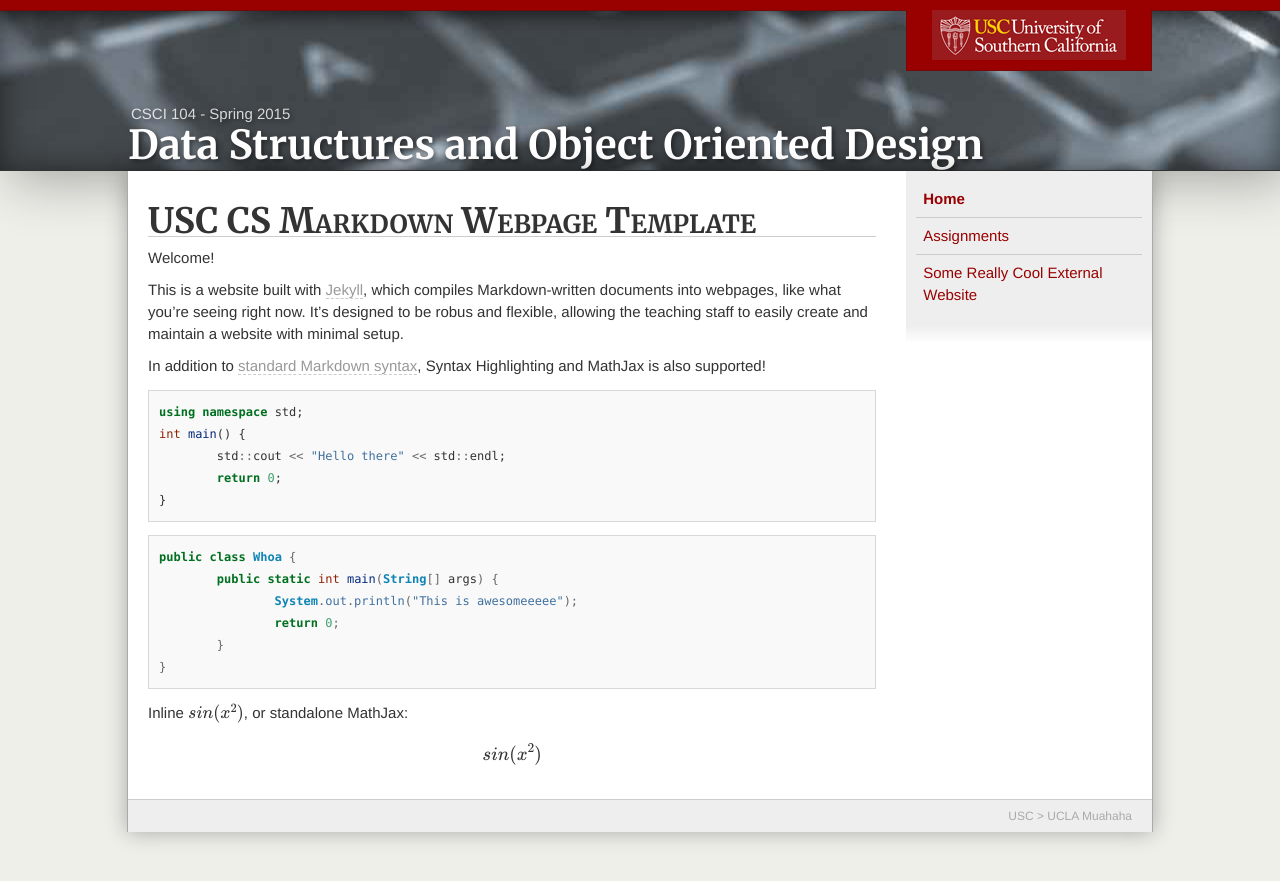
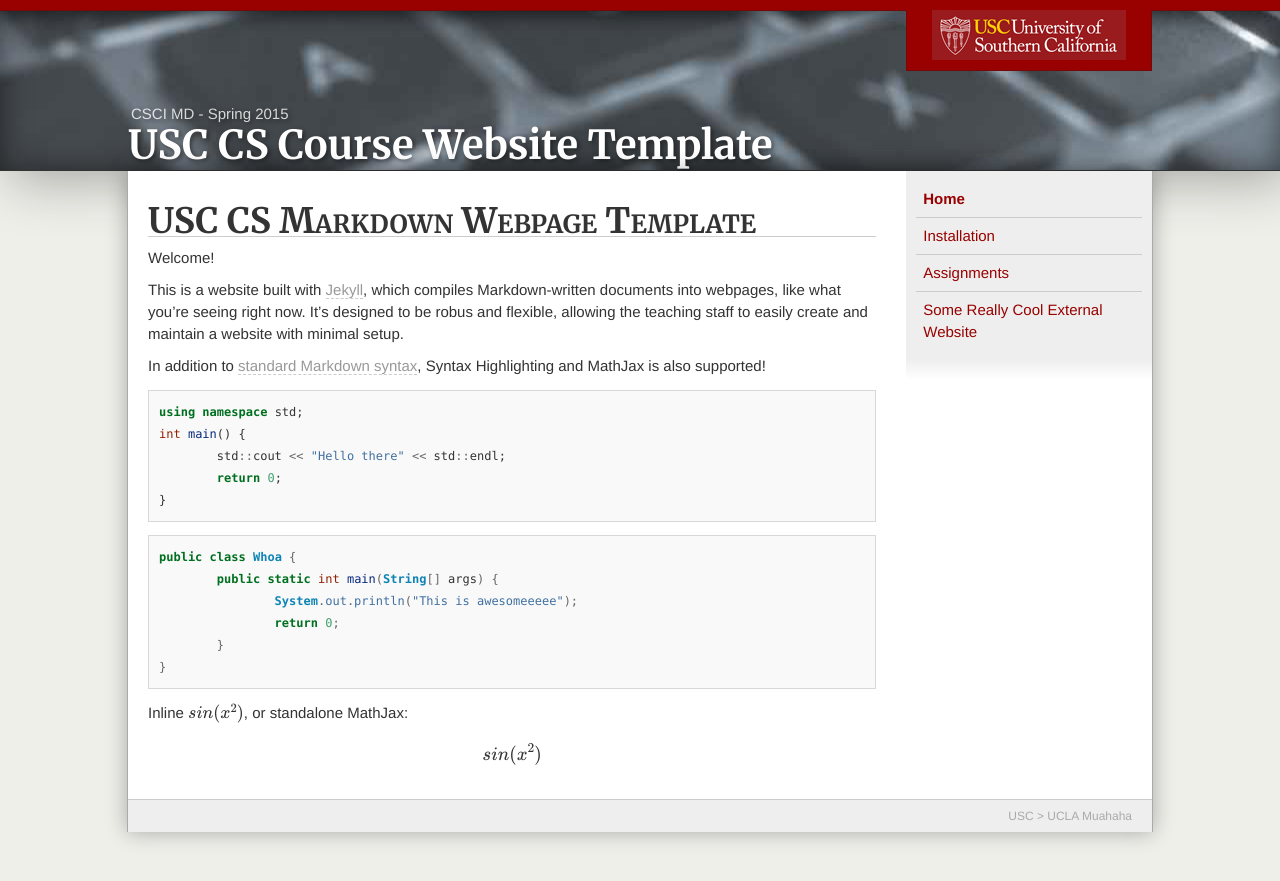
Before and after one commit to usc-cs/md_template, a Jekyll site: the page built from index.md, in a window 1280 px wide. Shown: the top 881 px of the page. Built offline with Jekyll 4.4.1, drawn with Linux system fonts in a browser that asks for light colours; nearby versions of some CDN libraries; some web fonts are replaced; Markdown is read by kramdown in place of the engine named in the settings; formulas are drawn with MathJax 3.

Commit message:
Installation guide

```diff
--- a/_data/main.yml
+++ b/_data/main.yml
@@ -1,4 +1,4 @@
-course_name: 'Data Structures and Object Oriented Design'
-course_code: 'CSCI 104'
+course_name: 'USC CS Course Website Template'
+course_code: 'CSCI MD'
 course_sem: 'Spring 2015'
 footer_notice: 'USC > UCLA Muahaha'
--- a/_data/pages.yml
+++ b/_data/pages.yml
@@ -1,4 +1,5 @@
 index: 'Home'
+install: 'Installation'
 assignments:
   label: 'Assignments'
   link: 'assignments'
```
